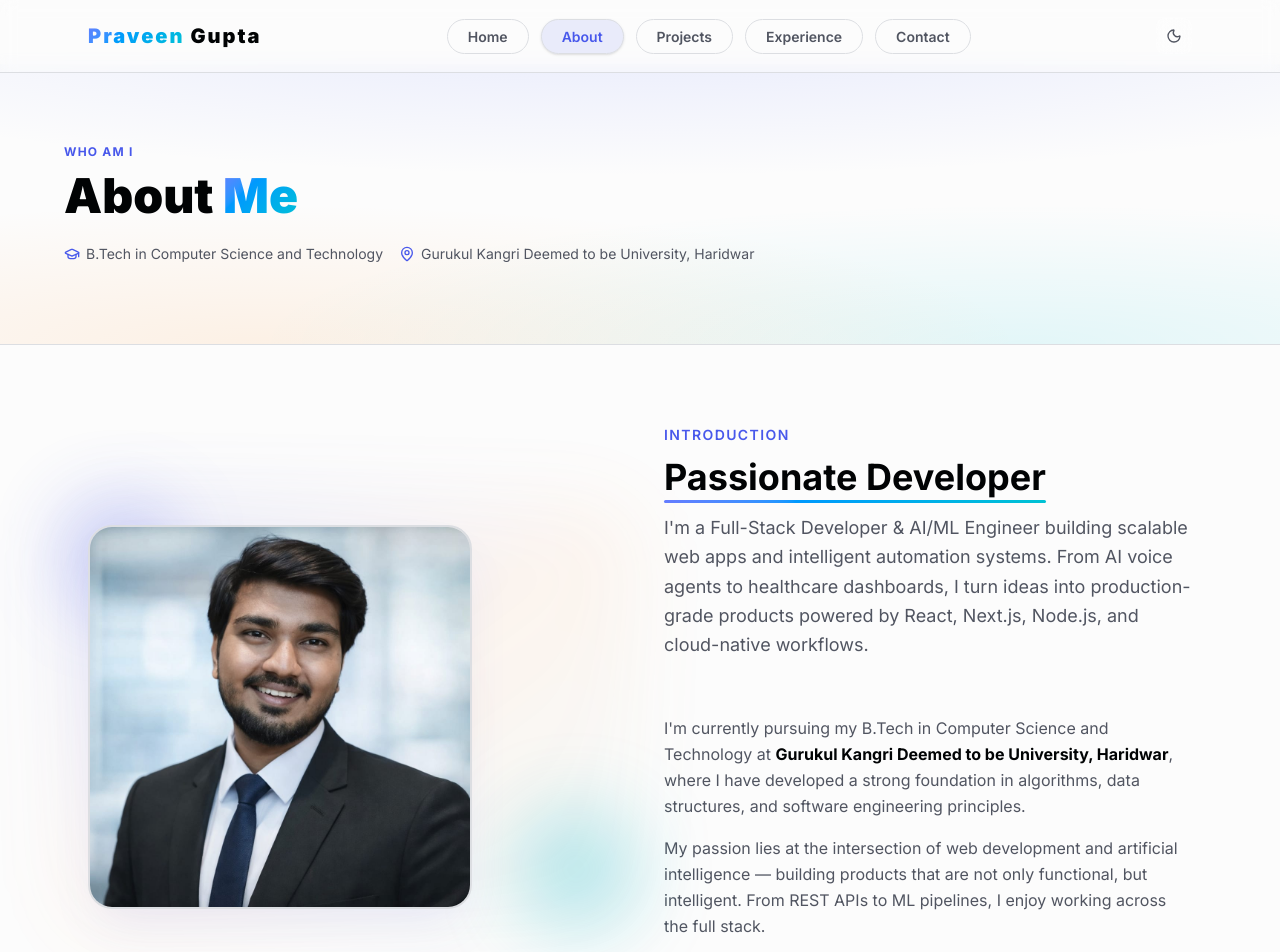
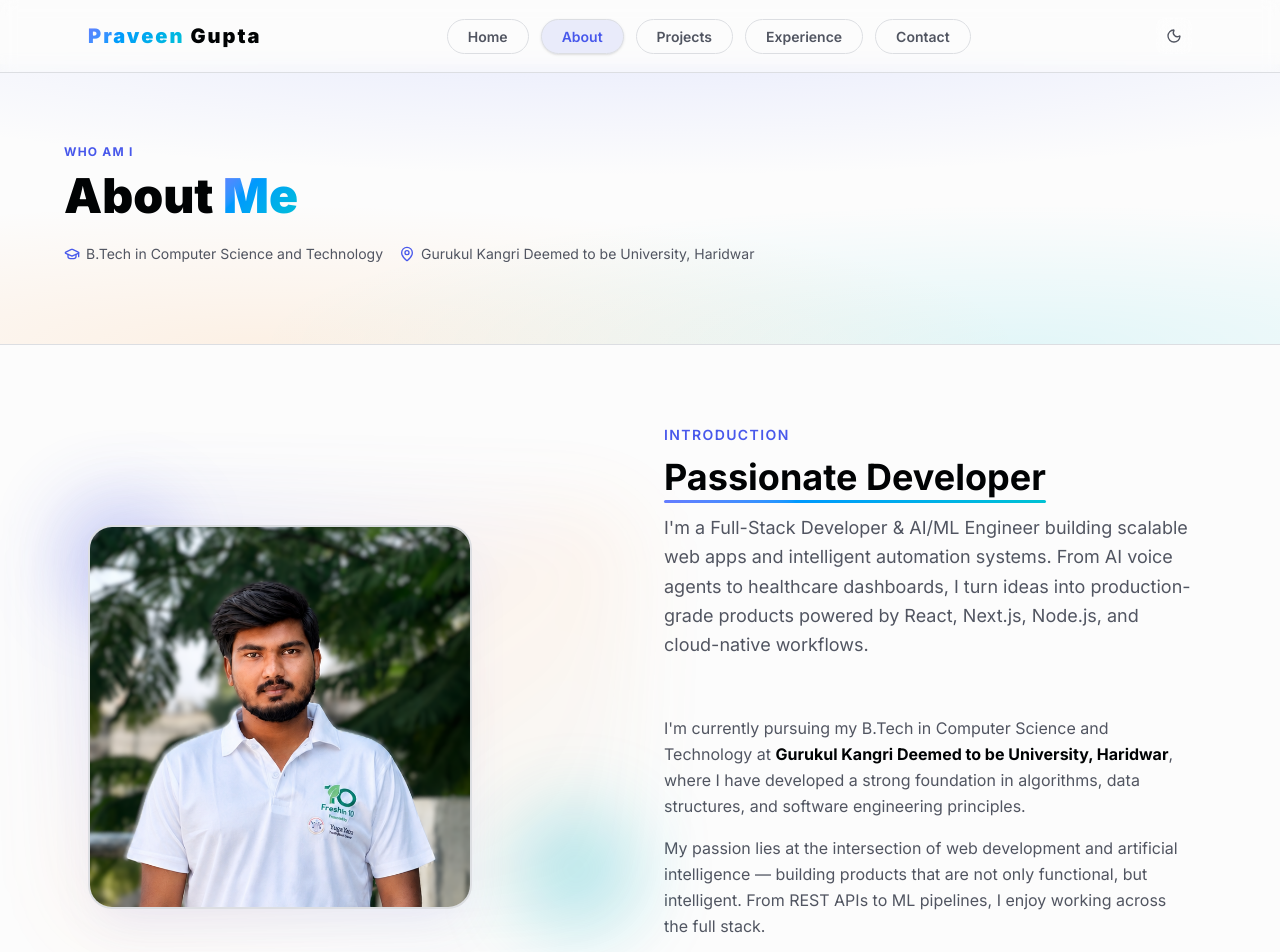
Before and after one commit to praveen-89/Praveen_Gupta_Portfolio, a Next.js app: page /about in a window 1280 px wide. Shown: the top 952 px of the page. Built offline with nearby package versions, Linux system fonts and the light colour scheme.

Commit message:
Image update

```diff
--- a/src/components/pages/about-content.tsx
+++ b/src/components/pages/about-content.tsx
@@ -73,10 +73,10 @@ export function AboutPageContent() {
 
             <div className="group relative w-72 h-72 sm:w-96 sm:h-96 rounded-3xl overflow-hidden border-2 border-primary/20 shadow-2xl shadow-primary/10 hover:shadow-primary/25 hover:border-primary/40 transition-all duration-500 hover:scale-[1.03]">
               <img
-                src="/My photo.jpeg"
-                alt="Praveen Gupta"
-                className="w-full h-full object-cover transition-transform duration-700 group-hover:scale-110"
-              />
+                  src="/MY Recent Image.png"
+                  alt="Praveen Gupta"
+                  className="w-full h-full object-cover transition-transform duration-700 group-hover:scale-110"
+                />
               {/* Gradient overlay on hover */}
               <div className="absolute inset-0 bg-gradient-to-t from-primary/20 via-transparent to-transparent opacity-0 group-hover:opacity-100 transition-opacity duration-500" />
             </div>
--- a/src/components/ui/education-card.tsx
+++ b/src/components/ui/education-card.tsx
@@ -15,7 +15,7 @@ export function EducationCard({ education, index }: { education: EducationType;
       whileInView={{ opacity: 1, y: 0 }}
       viewport={{ once: true }}
       transition={{ duration: 0.5, delay: index * 0.1 }}
-      className="bg-card w-full rounded-2xl border border-border/50 shadow-sm hover:shadow-md hover:border-border transition-all overflow-hidden"
+      className="bg-card w-full rounded-2xl border border-border/50 shadow-sm hover:shadow-md hover:border-border transition-all overflow-hidden card-hover"
     >
       <button
         onClick={() => setIsExpanded(!isExpanded)}
```
Also changed, not shown: public/MY Recent Image.png (added).
